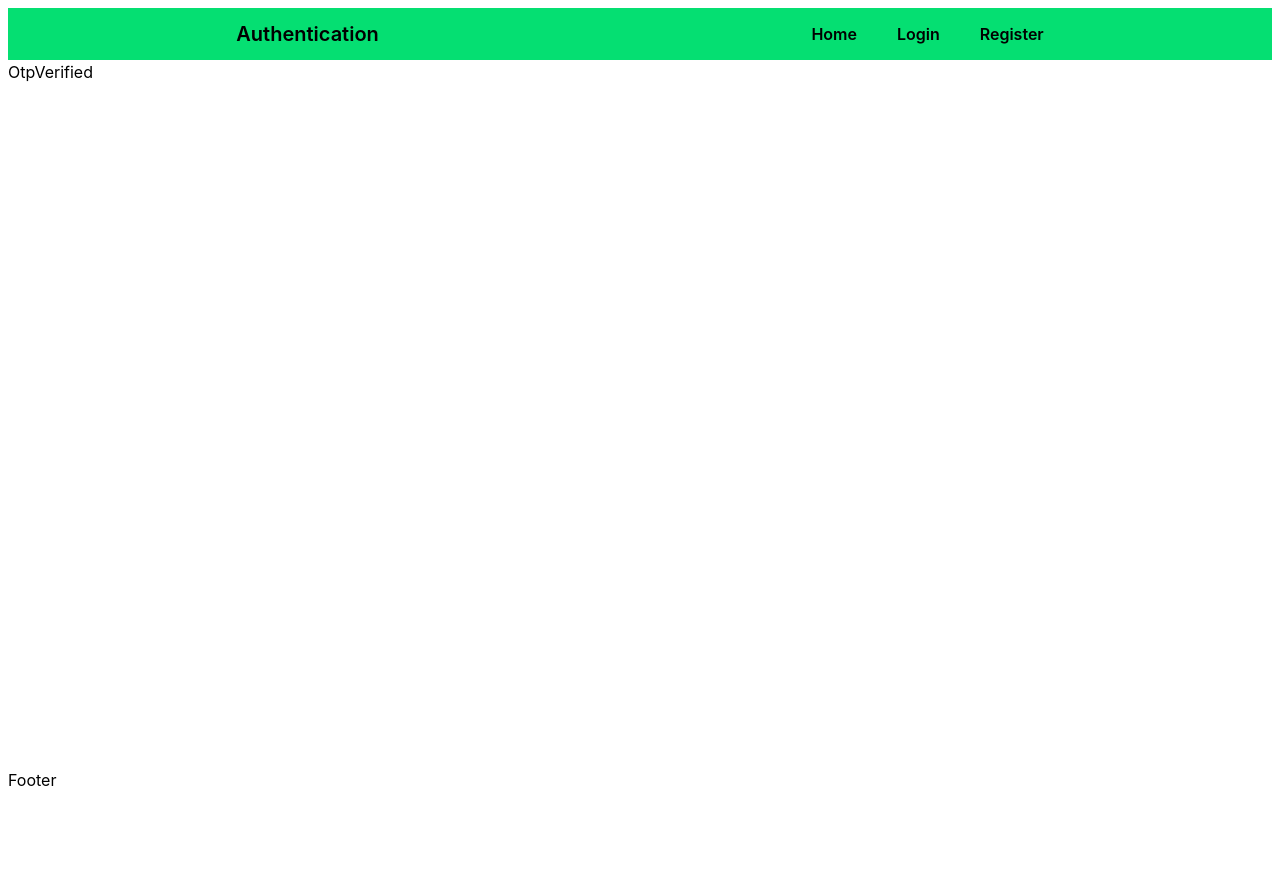
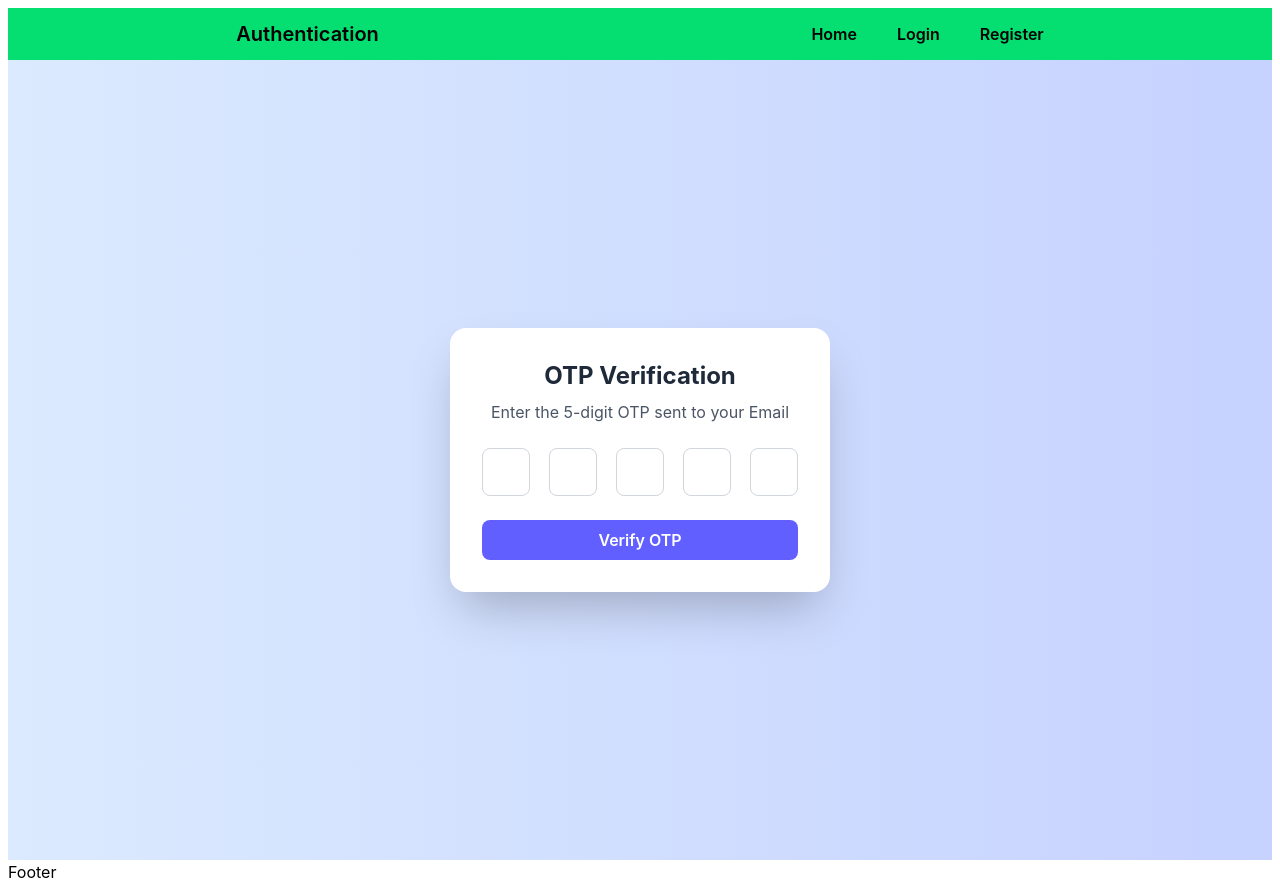
Before and after one commit to SohanAchhami54/Authentication_and_Authorization, a React app in the folder frontend/: page /otp in a window 1280 px wide. Before the commit the page ends 800 px from the top, so only its background shows below. Built offline with nearby package versions, Linux system fonts and the light colour scheme; no server answers; the HTML template or start-up script is replaced by a standard one.

Commit message:
feat(otp): add otp verified feature

```diff
--- a/frontend/src/pages/Otpverified.jsx
+++ b/frontend/src/pages/Otpverified.jsx
@@ -1,11 +1,84 @@
-import React from 'react'
+import React, { useState } from 'react'
+import { useNavigate, useParams } from 'react-router-dom'
+import { useApp } from '../context/context'
+import { handleOtp } from '../services/auth'
 
 const Otpverified = () => {
+  const [otp,setOtp]=useState(['','','','',''])
+  const {isAuthenticated,setIsAuthenticated,user,setUser}=useApp()
+  const {email,phone}=useParams()
+  const navigate=useNavigate()
+
+  const handleChange=(value,index)=>{
+    if( !/^\d*$/.test(value)) return
+    const newOtp=[...otp]
+     newOtp[index]=value
+     setOtp(newOtp)
+    if(value && index< otp.length-1){
+     document.getElementById(`otp-input-${index+1}`).focus()
+  }
+}
+
+
+  const handleKeyDown=(e,index)=>{
+      if(e.key==='Backspace' && otp[index]==='' && index>0){
+        document.getElementById(`otp-input-${index-1}`).focus()
+      }
+  }
+
+  const handleSubmit=async(e)=>{
+      e.preventDefault()
+      const enteredOtp=otp.join('')
+      const payload={
+        email,
+        otp:enteredOtp,
+        phone
+      }
+      await handleOtp(payload,setUser,setIsAuthenticated,navigate)
+  }
+
   return (
-    <div>
-      <h1>OtpVerified</h1>
-    </div>
-  )
+  <form
+    onSubmit={handleSubmit}
+    className="min-h-screen flex justify-center items-center bg-gradient-to-r from-blue-100 to-indigo-200"
+  >
+    <section className="bg-white shadow-2xl rounded-2xl p-8 w-[380px] text-center">
+
+      <h1 className="text-2xl font-bold text-gray-800 mb-2">
+        OTP Verification
+      </h1>
+
+      <p className="text-gray-600 mb-6">
+        Enter the 5-digit OTP sent to your Email
+      </p>
+
+      {/* OTP Inputs */}
+      <div className="flex justify-between gap-2 mb-6">
+        {otp.map((digit, index) => (
+          <input
+            key={index}
+            id={`otp-input-${index}`}
+            type="text"
+            maxLength="1"
+            value={digit}
+            onChange={(e) => handleChange(e.target.value, index)}
+            onKeyDown={(e) => handleKeyDown(e, index)}
+            className="w-12 h-12 text-center border border-gray-300 rounded-lg text-xl focus:outline-none focus:ring-2 focus:ring-indigo-400"
+          />
+        ))}
+      </div>
+
+      {/* Button */}
+      <button
+        type="submit"
+        className="w-full bg-indigo-500 hover:bg-indigo-600 text-white font-semibold py-2 rounded-lg transition duration-300"
+      >
+        Verify OTP
+      </button>
+
+    </section>
+  </form>
+)
 }
 
 export default Otpverified
```
